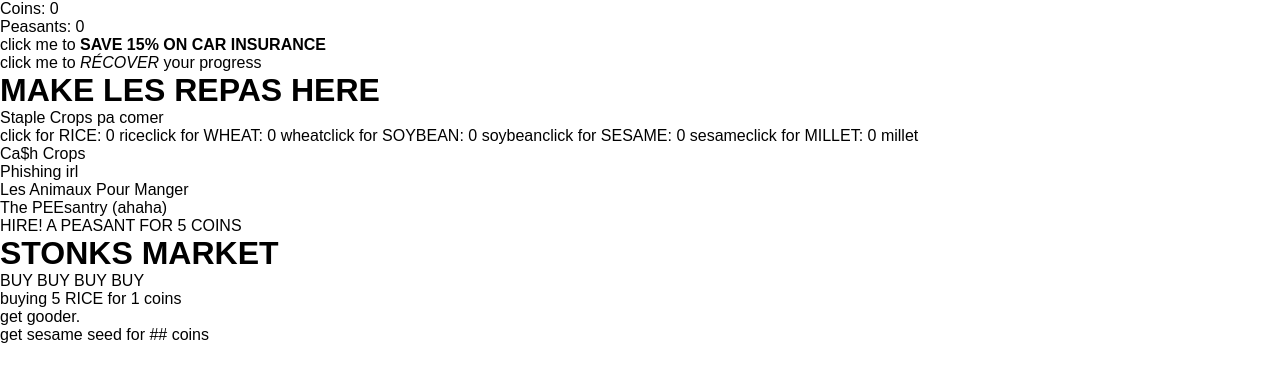
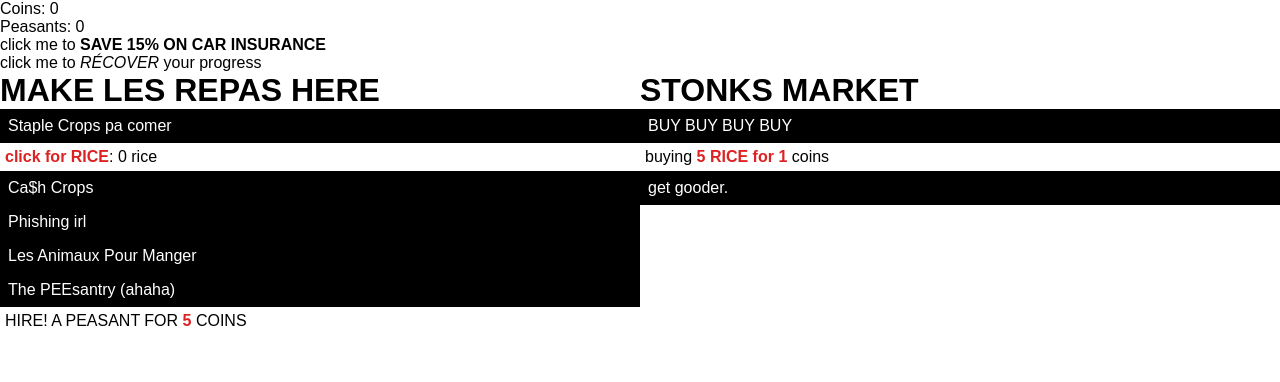
Before and after one commit to bigcheese420/ahumanpeople, a plain HTML site: page mozarella/index.html in a window 1280 px wide. Drawn offline with nearby package versions, Linux system fonts and the light colour scheme.

Commit message:
Update style.css

```diff
--- a/mozarella/style.css
+++ b/mozarella/style.css
@@ -15,10 +15,51 @@
 }
 /* ----- ESSENTIALS ----- COPY N' PASTED ----- */
 
-.buttons {
-    border-style: solid;
-    border-width: 5px;
+
+
+/* ----- TOP CHUNGUS ----- */
+#topChungus {
+    width: 100vw;
+    float: left;
+}
+/* ----- TOP CHUNGUS ----- */
+
+
+
+#leftChungus {
+    width: 50vw;
+    float: left;
+}
+
+.superBoton {
+    user-select: none;
+    padding: 8px;
+    width: 100%;
+    background-color: black;
+    color: white;
+}
+
+.superBoton:hover {
+    cursor: pointer;
+}
+
+.actuallyButtons > div {
     padding: 5px;
-    user-select: none; /* makes it so it isn't accidentally highlighted */
-    width: 100vw;
+    user-select: none;
+    width: 100%;
+    display: none;
 }
+
+.actuallyButtons > div > span:first-child {
+    color: #DD2222;
+    font-weight: 600;
+}
+
+.actuallyButtons > div > span:first-child:hover { /* bruh. */
+    cursor: pointer;
+}
+
+#rightChungus {
+    width: 50vw;
+    float: left;
+}
```
